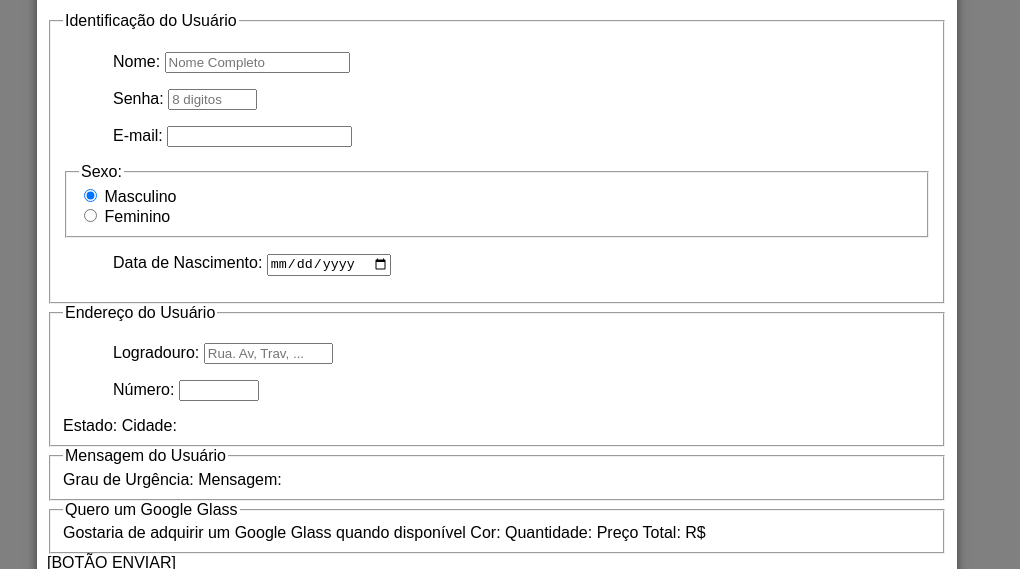
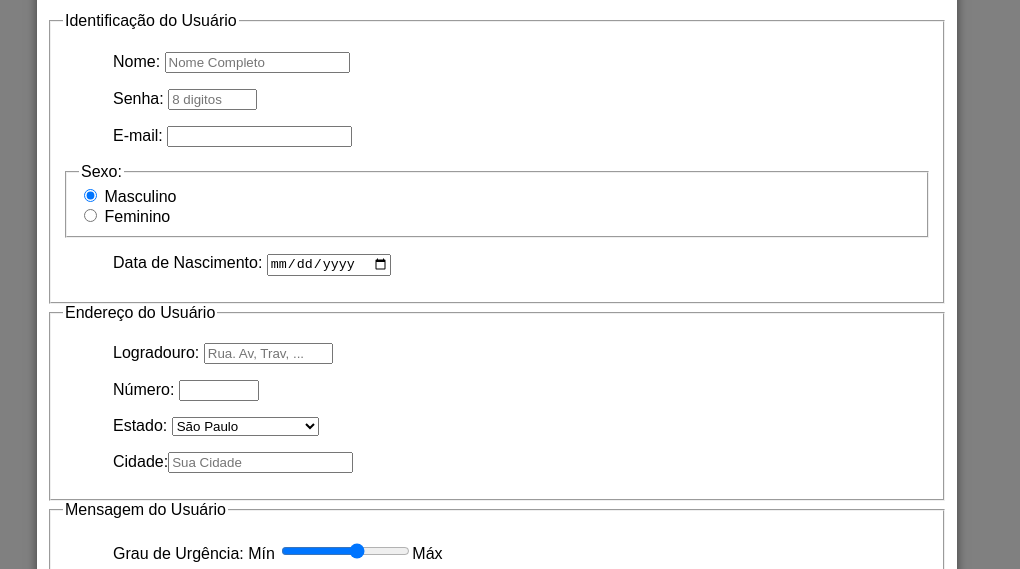
Before and after one commit to Cristyan2/Curso-HTML5, a plain HTML site: page projeto-glass-html5/fale-conosco.html in a window 1280 px wide. Shown: the part 333-902 px from the top of the page, without its empty margins (143-1163 px from the left). Drawn offline with Linux system fonts and the light colour scheme.

Commit message:
Update fale-conosco.html

```diff
--- a/projeto-glass-html5/fale-conosco.html
+++ b/projeto-glass-html5/fale-conosco.html
@@ -58,27 +58,59 @@
 
                 </article>
             </section>
-            <form action="">
+            <form method="post" id="fContato" action="">
 
                 <fieldset id="usuario">
                     <legend> Identificação do Usuário</legend>
-                    <p><label for="cNome">Nome:</label> <input type="text" name="tNome" id="cNome" size="20" maxlength="30" placeholder="Nome Completo"></p>
-                    <p> <label for="cSenha">Senha:</label> <input type="password" name="tSenha" id="cSenha" size="8" maxlength="8" placeholder="8 digitos"></p>
-                    <p><label for="cMail">E-mail:</label> <input type="email" name="tMail" id="cMail" size="20" maxlength="40"></p>
+                    <p><label for="cNome">Nome:</label> <input type="text" name="tNome" id="cNome" size="20"
+                            maxlength="30" placeholder="Nome Completo"></p>
+                    <p> <label for="cSenha">Senha:</label> <input type="password" name="tSenha" id="cSenha" size="8"
+                            maxlength="8" placeholder="8 digitos"></p>
+                    <p><label for="cMail">E-mail:</label> <input type="email" name="tMail" id="cMail" size="20"
+                            maxlength="40"></p>
                     <fieldset id="sexo">
-                        <legend>Sexo: </legend><input type="radio" name="tSexo" id="cMasc" checked> <label for="cMasc">Masculino</label>
-                         <br>
-                         <input type="radio" name="tSexo" id="cFem">  <label for="cFem">Feminino</label>
+                        <legend>Sexo: </legend><input type="radio" name="tSexo" id="cMasc" checked> <label
+                            for="cMasc">Masculino</label>
+                        <br>
+                        <input type="radio" name="tSexo" id="cFem"> <label for="cFem">Feminino</label>
                     </fieldset>
                     <p> <label for="cNasc">Data de Nascimento:</label> <input type="date" name="tNasc" id="cNasc"> </p>
                 </fieldset>
 
                 <fieldset id="endereco">
-                    <legend>Endereço do Usuário</legend> <p><label for="cRua">Logradouro:</label> <input type="text" name="tRua" id="cRua" size="13" maxlength="80" placeholder="Rua. Av, Trav, ..."></p> <p> <label for="cNum">Número:</label> <input type="number" name="tNum" id="cNum" min="0" max="99999" ></p> Estado: Cidade:
+                    <legend>Endereço do Usuário</legend>
+                    <p><label for="cRua">Logradouro:</label> <input type="text" name="tRua" id="cRua" size="13"
+                            maxlength="80" placeholder="Rua. Av, Trav, ..."></p>
+                    <p> <label for="cNum">Número:</label> <input type="number" name="tNum" id="cNum" min="0"
+                            max="99999"></p>
+                    <p><label for="cEst">Estado:</label> <select name="tEst" id="cEst">
+                            <optgroup label="Região Sudeste">
+                                <option value="RJ">Rio de Janeiro</option>
+                                <option value="SP" selected> São Paulo</option>
+                                <option value="MG">Minas Gerais</option>
+                            </optgroup>
+                            <optgroup label="Região Sul">
+                                <option value="PR">Paraná</option>
+                                <option value="SC">Santa Catarina</option>
+                                <option value="RS">Rio Grande do Sul</option>
+                            </optgroup>
+                        </select></p>
+                    <p><label for="cCid">Cidade:</label><input type="text" name="tCid" id="cCid" maxlength="40"
+                            size="20" placeholder="Sua Cidade" list="cidades"></p>
+                    <datalist id="cidades">
+                        <option value="Rio de Janeiro"></option>
+                        <option value="Nova Iguaçu"></option>
+                        <option value="Niterói"></option>
+                        <option value="Belford Roxo"></option>
+                    </datalist>
+
                 </fieldset>
 
                 <fieldset id="mensagem">
-                    <legend>Mensagem do Usuário</legend> Grau de Urgência: Mensagem:
+                    <legend>Mensagem do Usuário</legend>
+                    <p><label for="">Grau de Urgência:</label> Mín <input type="range" name="tUrg" id="cUrg" min="0"
+                            max="10" step="2">Máx</p>
+                    <p><label for="">Mensagem:</label> <textarea name="tMsg" id="cMasg" cols="45" rows="5" placeholder="Deixe aqui sua mensagem"></textarea></p>
                 </fieldset>
 
                 <fieldset id="pedido">
```
